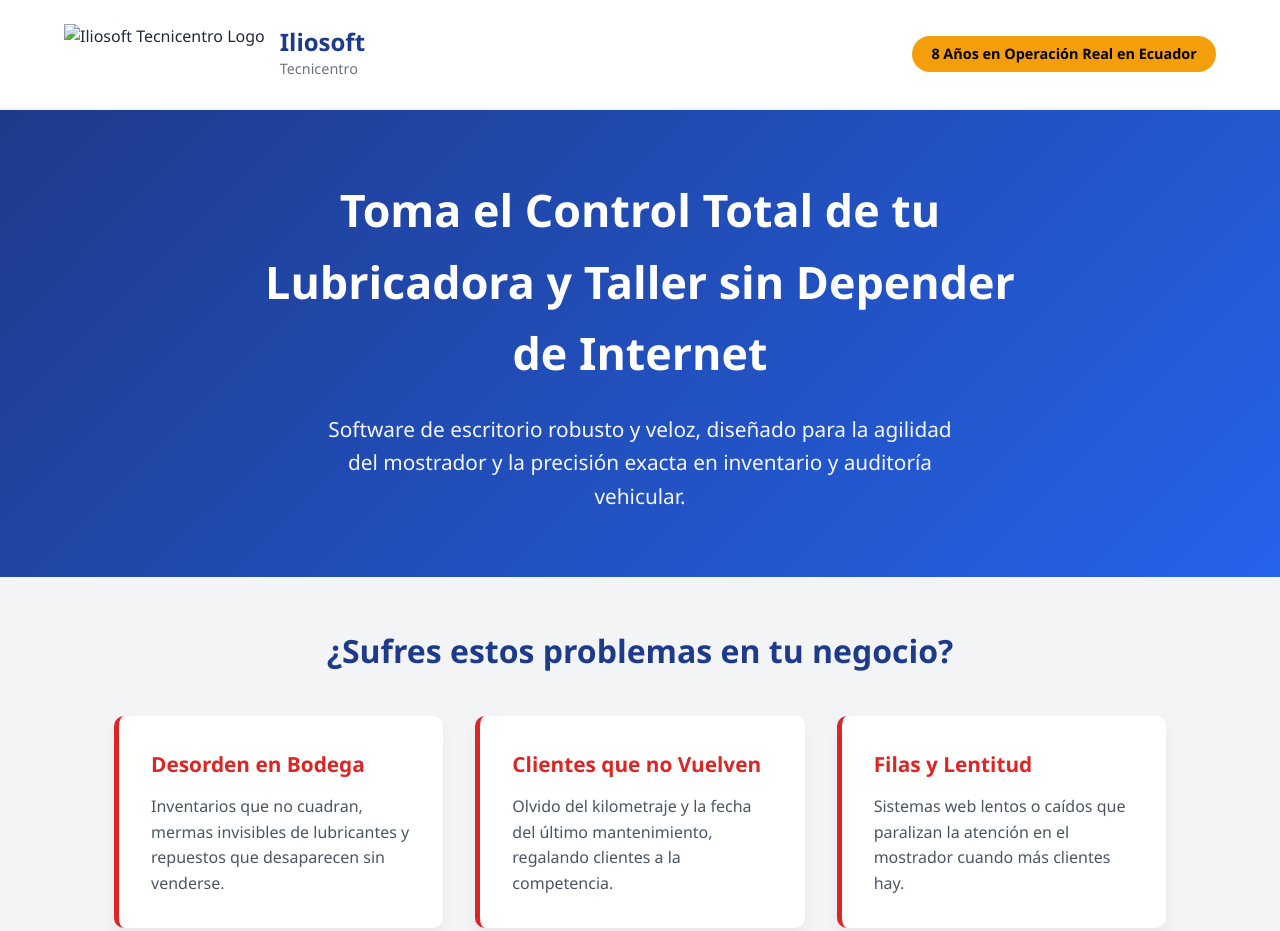
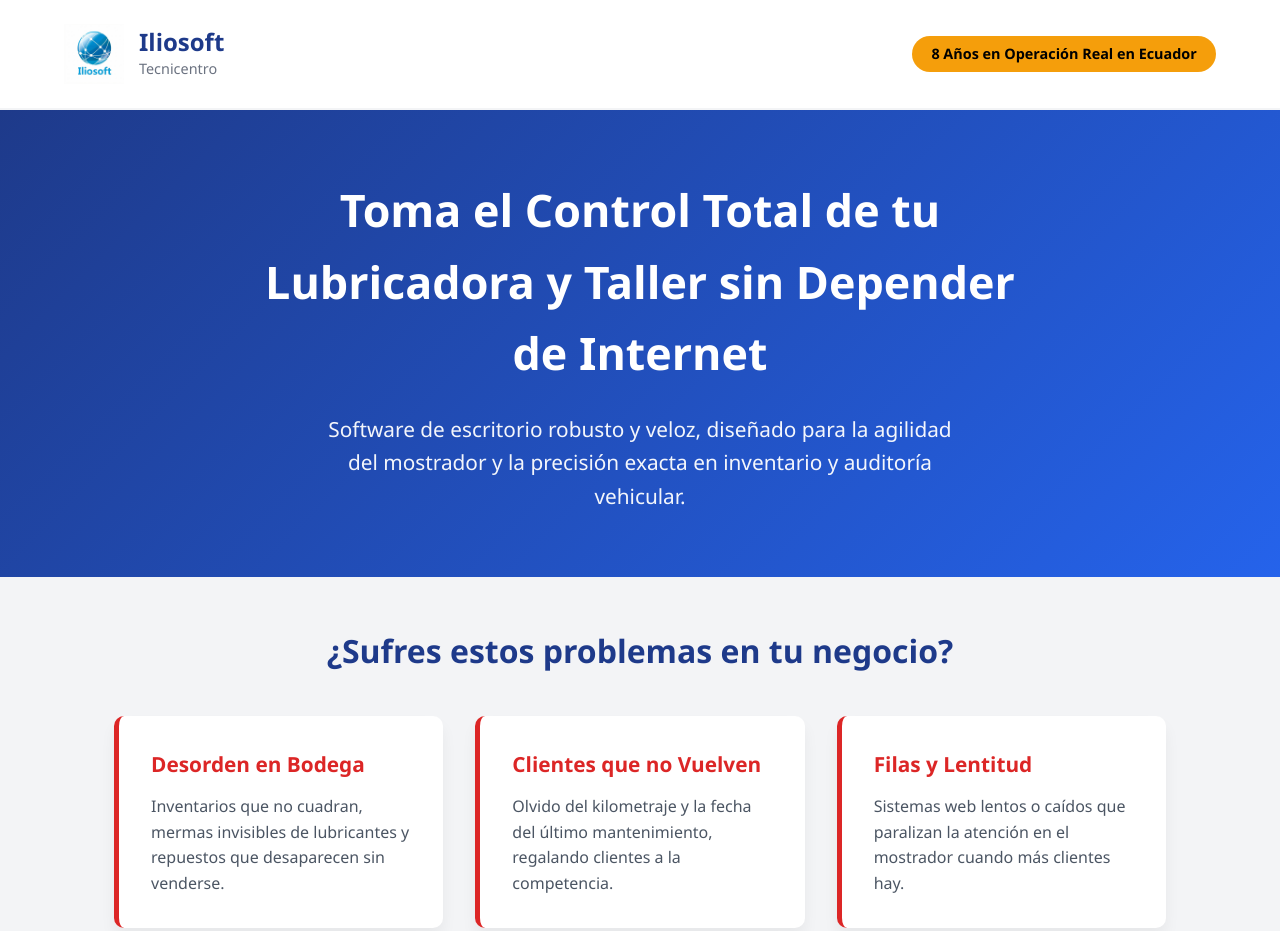
Before and after one commit to IliosoftEcuador/IliosoftTecnicentro, a plain HTML site: page index.html in a window 1280 px wide. Shown: the top 931 px of the page. Drawn offline with Linux system fonts and the light colour scheme.

Commit message:
Update index.html

```diff
--- a/index.html
+++ b/index.html
@@ -73,7 +73,7 @@
     <!-- CABECERA CON TU NUEVO LOGO -->
     <header>
         <div class="logo-container">
-            <img src="logo-limpio.png" alt="Iliosoft Tecnicentro Logo"> <!-- ASEGÚRATE DE SUBIR 'logo-limpio.png' A GITHUB -->
+            <img src="logo-limpio.jfif" alt="Iliosoft Tecnicentro Logo"> <!-- ASEGÚRATE DE SUBIR 'logo-limpio.png' A GITHUB -->
             <div class="logo-text">
                 <span class="title">Iliosoft</span>
                 <span class="subtitle">Tecnicentro</span>
```
